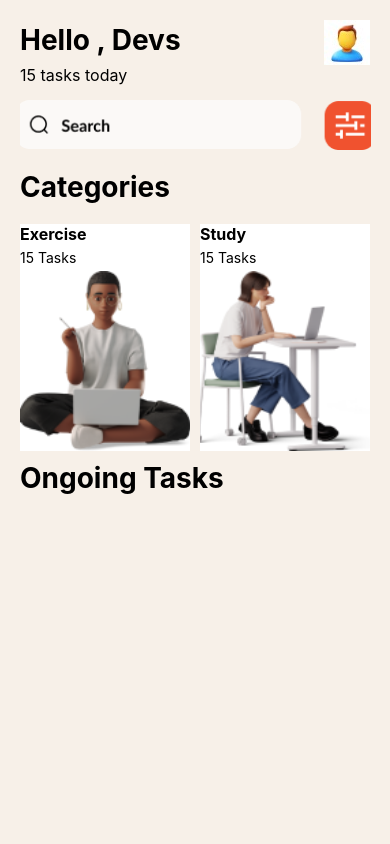
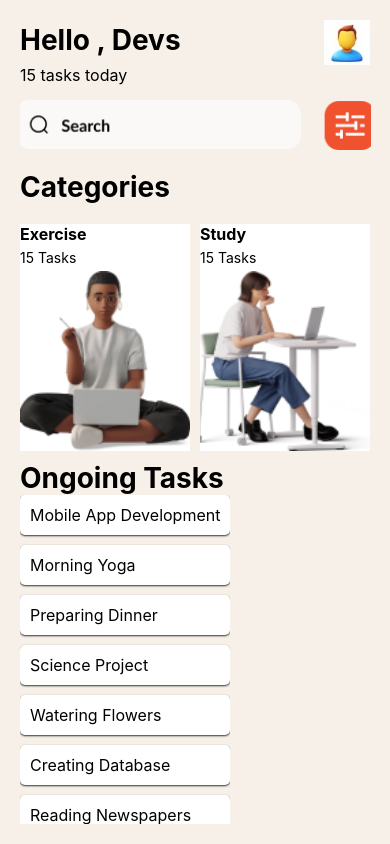
Before and after one commit to VenessaAsiedu/rn-assignment3-11157784, a React Native app in the folder my-app/: screen / in a window 390 px wide. Built offline with nearby package versions, Linux system fonts and the light colour scheme.

Commit message:
Added list to the ongoing tasks

```diff
--- a/my-app/App.js
+++ b/my-app/App.js
@@ -1,7 +1,21 @@
- import React from 'react';
-import { Image, StyleSheet, Text, View } from 'react-native';
+ import React, { useState } from 'react';
+import { FlatList, Image, StyleSheet, Text, View } from 'react-native';
 
 export default function App() {
+  const [tasks, setTasks] = useState([
+    { task: 'Mobile App Development', key: '1'},
+    { task: 'Morning Yoga', key: '2'},
+    { task: 'Preparing Dinner', key: '3'},
+    { task: 'Science Project', key: '4'},
+    { task: 'Watering Flowers', key: '5'},
+    { task: 'Creating Database', key: '6'},
+    { task: 'Reading Newspapers', key: '7'},
+  ]);
+  const renderTaskItem = ({ item }) => (
+    <View style={styles.taskItem}>
+      <Text style={styles.taskTitle}>{item.task}</Text>
+    </View>
+  );
   return (
     <View style={styles.container}>
     <View style={styles.header}>
@@ -32,6 +46,11 @@ export default function App() {
       <View>
       <Text style={styles.ongoing}>Ongoing Tasks</Text>
       </View>
+      <FlatList
+        data={tasks}
+        renderItem={renderTaskItem}
+        keyExtractor={item => item.key}
+      />
     </View>
   );
 }
@@ -100,4 +119,25 @@ const styles = StyleSheet.create({
     fontWeight: 'bold',
     marginTop: 10,
   },
+  taskItem: {
+    padding: 10,
+    backgroundColor: 'white',
+    marginBottom: 10,
+    borderRadius: 5,
+    shadowColor: '#000',
+    shadowOffset: { width: 0, height: 1 },
+    shadowOpacity: 0.8,
+    shadowRadius: 2,
+    elevation: 5,
+  },
+  taskTitle: {
+    fontSize: 16,
+  },
+  item: {
+    marginTop: 20,
+    padding: 30,
+    backgroundColor: 'white',
+    fontSize: 24,
+    fontWeight: 'bold',
+  },
 });
```
